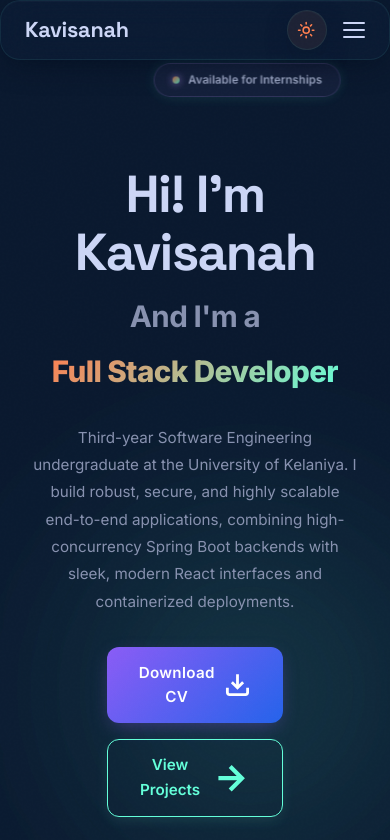
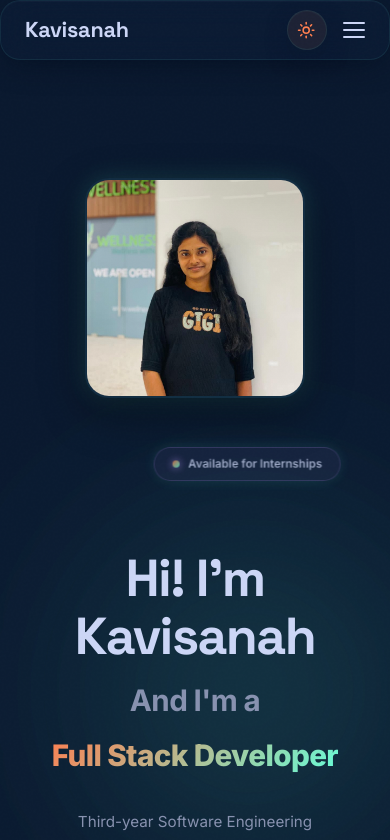
Before and after one commit to Kavisanah/kavisanah-portfolio, a React (Vite) app: page / in a window 390 px wide. Shown: the top 840 px of the page. Built offline with nearby package versions, Linux system fonts and the light colour scheme.

Commit message:
Fix: update CV file to Kavisanah_SoftwareEngineering_CV.pdf and align Hero visual on top for mobile layout using order property

```diff
--- a/src/components/Hero.css
+++ b/src/components/Hero.css
@@ -355,8 +355,10 @@
 
   .hero-container {
     gap: 3rem;
-    display: flex;
-    flex-direction: column-reverse;
+  }
+
+  .hero-visual {
+    order: -1;
   }
 
   .hero-content {
--- a/src/components/Hero.jsx
+++ b/src/components/Hero.jsx
@@ -33,8 +33,8 @@ export default function Hero() {
           {/* Action Buttons */}
           <div className="btn-box">
             <a
-              href={`${import.meta.env.BASE_URL}resume.pdf`}
-              download="Kavisanah_Kanakeshwaran_CV.pdf"
+              href={`${import.meta.env.BASE_URL}Kavisanah_SoftwareEngineering_CV.pdf`}
+              download="Kavisanah_SoftwareEngineering_CV.pdf"
               className="btn btn-cv btn-download"
               title="Download Resume PDF"
             >
```
Also changed, not shown: 1 other file (tests, documents, lock files or other folders).
